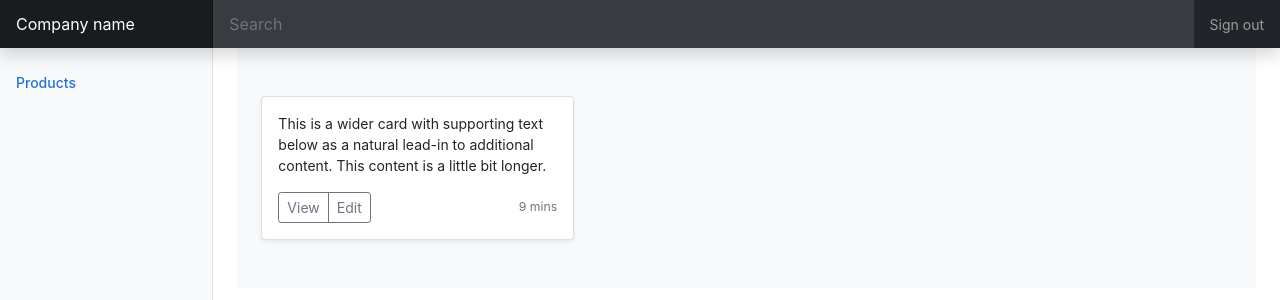
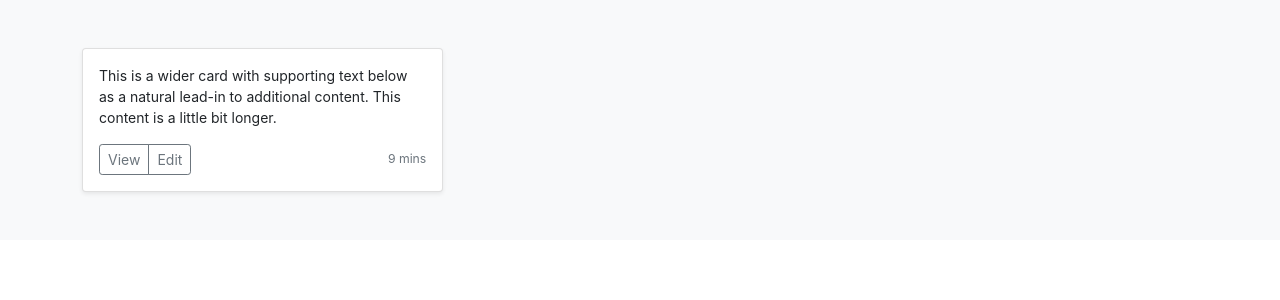
Before and after one commit to heuristicwave/MSA-GYM, a React (Create React App) app in the folder msa-front/: page / in a window 1280 px wide. Shown: the top 300 px of the page. Built offline with nearby package versions, Linux system fonts and the light colour scheme.

Commit message:
Add Wrapper

```diff
--- a/msa-front/src/App.tsx
+++ b/msa-front/src/App.tsx
@@ -1,8 +1,6 @@
 import React from "react";
 import logo from "./logo.svg";
 import "./App.css";
-import Menu from "./components/Menu";
-import Nav from "./components/Nav";
 import Main from "./main/Main";
 import Products from "./admin/Products";
 import { BrowserRouter, Route } from "react-router-dom";
@@ -10,18 +8,10 @@ import { BrowserRouter, Route } from "react-router-dom";
 function App() {
   return (
     <div className="App">
-      <Nav />
-      <div className="container-fluid">
-        <div className="row">
-          <Menu />
-          <main className="col-md-9 ms-sm-auto col-lg-10 px-md-4">
-            <BrowserRouter>
-              <Route path="/" component={Main} />
-              <Route path="/admin/products" component={Products} />
-            </BrowserRouter>
-          </main>
-        </div>
-      </div>
+      <BrowserRouter>
+        <Route path="/" exact component={Main} />
+        <Route path="/admin/products" component={Products} />
+      </BrowserRouter>
     </div>
   );
 }
```
Also changed, not shown: msa-front/src/admin/components/Menu.tsx (renamed from msa-front/src/components/Menu.tsx), msa-front/src/admin/components/Nav.tsx (renamed from msa-front/src/components/Nav.tsx).
